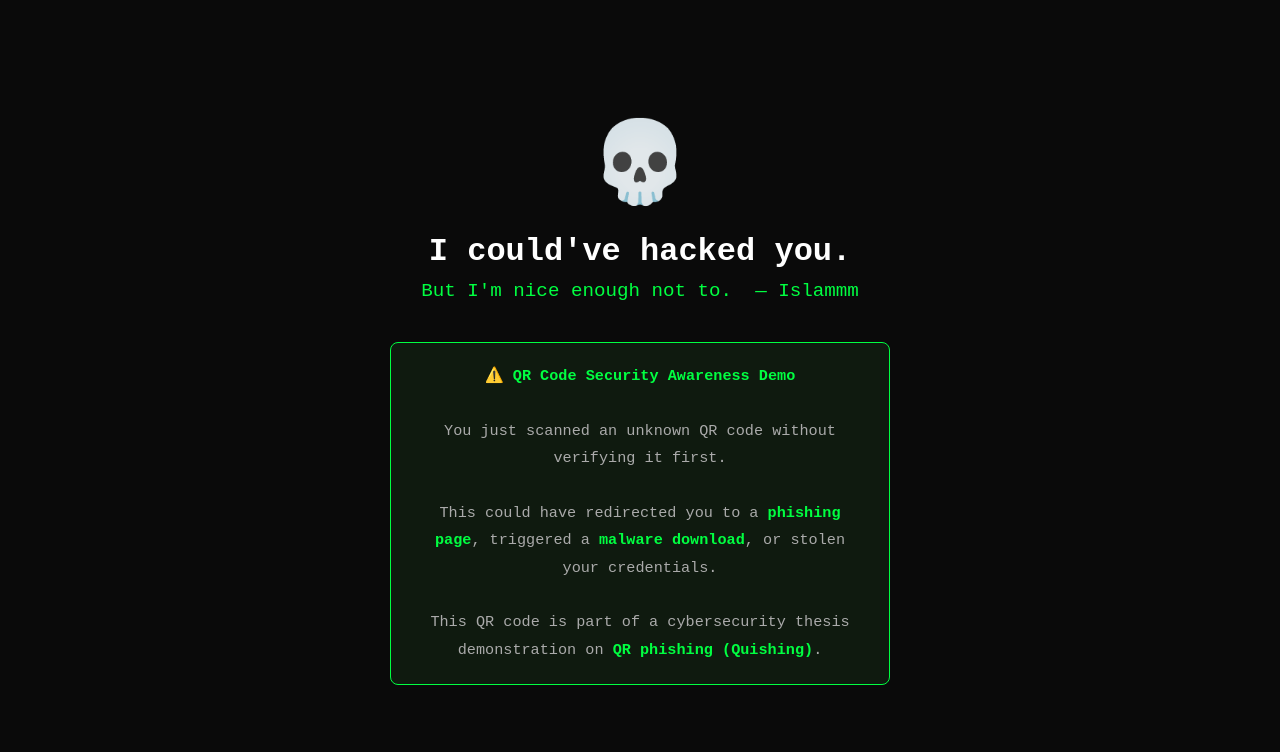
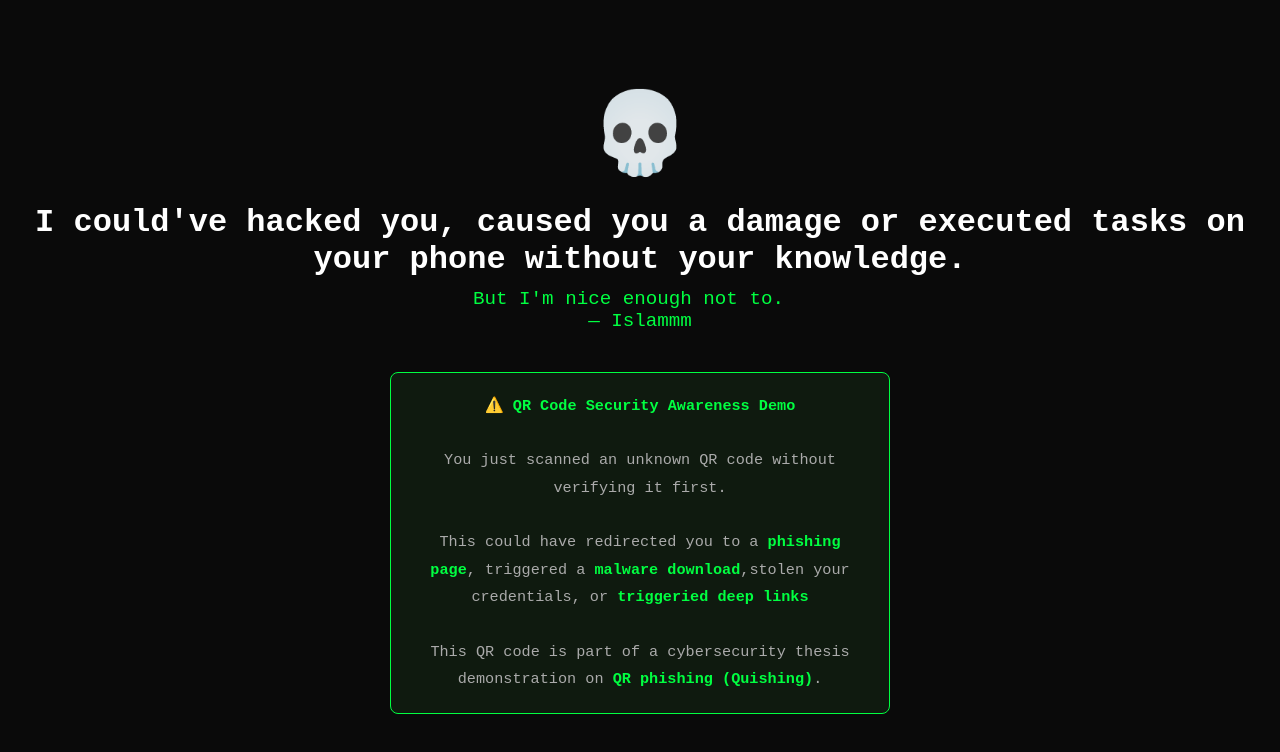
Before and after one commit to someoneukneww/qr-demo, a plain HTML site: page index.html in a window 1280 px wide. Drawn offline with Linux system fonts and the light colour scheme.

Commit message:
Update page text

```diff
--- a/index.html
+++ b/index.html
@@ -36,13 +36,13 @@
 </head>
 <body>
   <div class="skull">💀</div>
-  <h1>I could've hacked you.</h1>
-  <p class="sig">But I'm nice enough not to. &nbsp;— Islammm</p>
+  <h1>I could've hacked you, caused you a damage or executed tasks on your phone without your knowledge.</h1>
+  <p class="sig">But I'm nice enough not to. &nbsp; <br>— Islammm</p>
   <div class="box">
     <strong>⚠️ QR Code Security Awareness Demo</strong><br><br>
     You just scanned an unknown QR code without verifying it first.<br><br>
     This could have redirected you to a <strong>phishing page</strong>,
-    triggered a <strong>malware download</strong>, or stolen your credentials.<br><br>
+    triggered a <strong>malware download</strong>,stolen your credentials, or <strong>triggeried deep links</strong><br><br>
     This QR code is part of a cybersecurity thesis demonstration on <strong>QR phishing (Quishing)</strong>.
   </div>
 </body>
```
